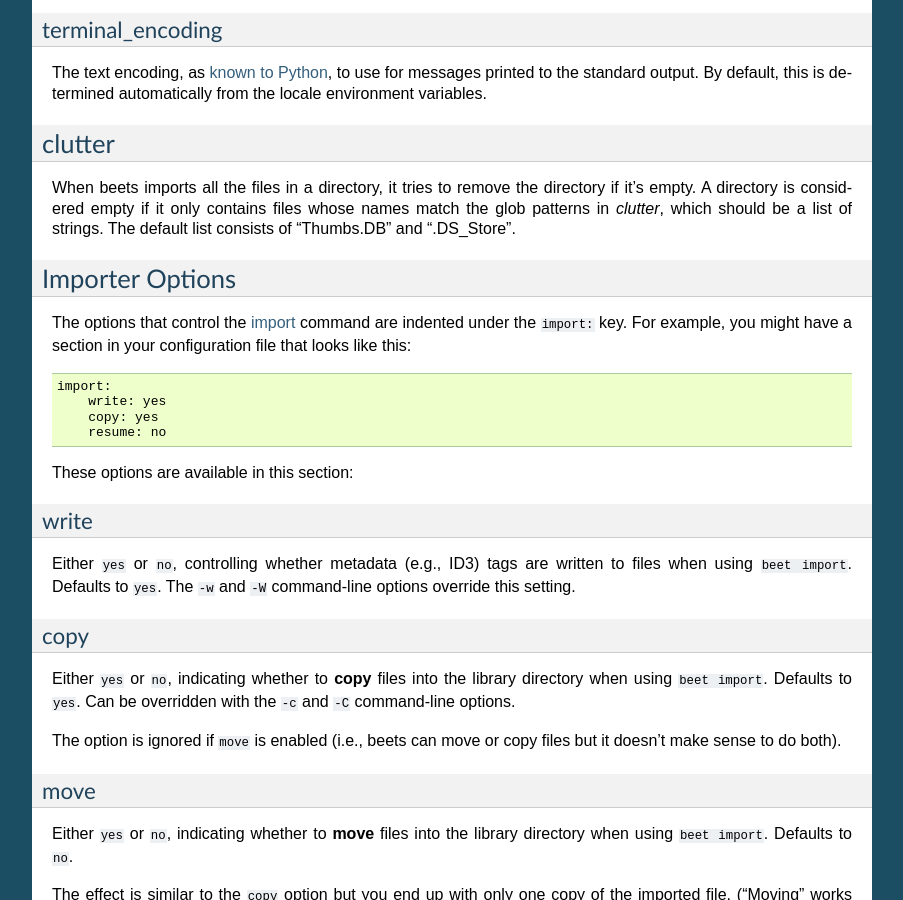
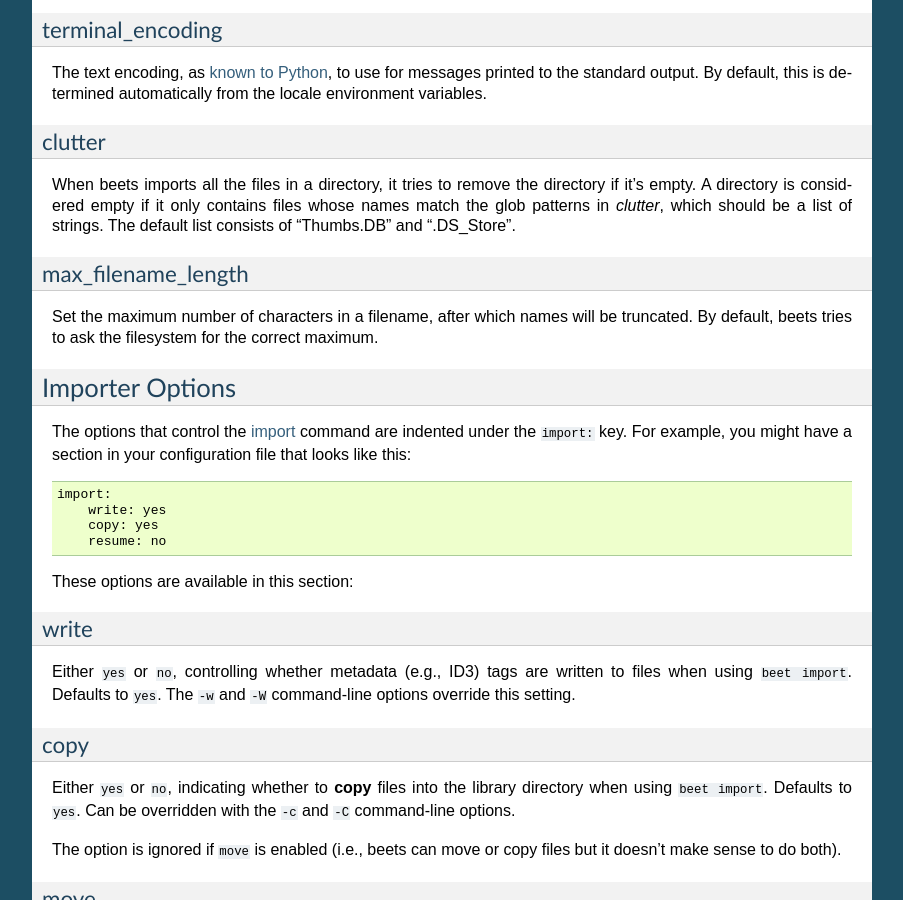
Before and after one commit to google-code-export/beets, a Sphinx documentation site: the page built from docs/reference/config.rst, in a window 1280 px wide and 900 px high, scrolled down 2660 px. Shown: the whole window, without its empty margins (198-1101 px from the left). Built offline with Sphinx 7.4.7, drawn with Linux system fonts in a browser that asks for light colours.

Commit message:
docs/changelog: filename length detection (GC-461)

```diff
--- a/docs/changelog.rst
+++ b/docs/changelog.rst
@@ -18,6 +18,9 @@ New configuration options:
 * :doc:`/plugins/lastgenre`: A new configuration option lets you choose to
   retrieve artist-level tags as genres instead of album- or track-level tags.
   Thanks to Peter Fern and Peter Schnebel.
+* :ref:`max_filename_length` controls truncation of long filenames. Also, beets
+  now tries to determine the filesystem's maximum length automatically if you
+  leave this option unset.
 * You can now customize the character substituted for path separators (e.g., /)
   in filenames via ``path_sep_replace``. The default is an underscore. Use this
   setting with caution.
--- a/docs/reference/config.rst
+++ b/docs/reference/config.rst
@@ -182,12 +182,21 @@ environment variables.
 .. _clutter:
 
 clutter
--------
+~~~~~~~
 
 When beets imports all the files in a directory, it tries to remove the
 directory if it's empty. A directory is considered empty if it only contains
 files whose names match the glob patterns in `clutter`, which should be a list
 of strings. The default list consists of "Thumbs.DB" and ".DS_Store".
+
+.. _max_filename_length:
+
+max_filename_length
+~~~~~~~~~~~~~~~~~~~
+
+Set the maximum number of characters in a filename, after which names will be
+truncated. By default, beets tries to ask the filesystem for the correct
+maximum.
 
 Importer Options
 ----------------
```
Also changed, not shown: 1 other file.
